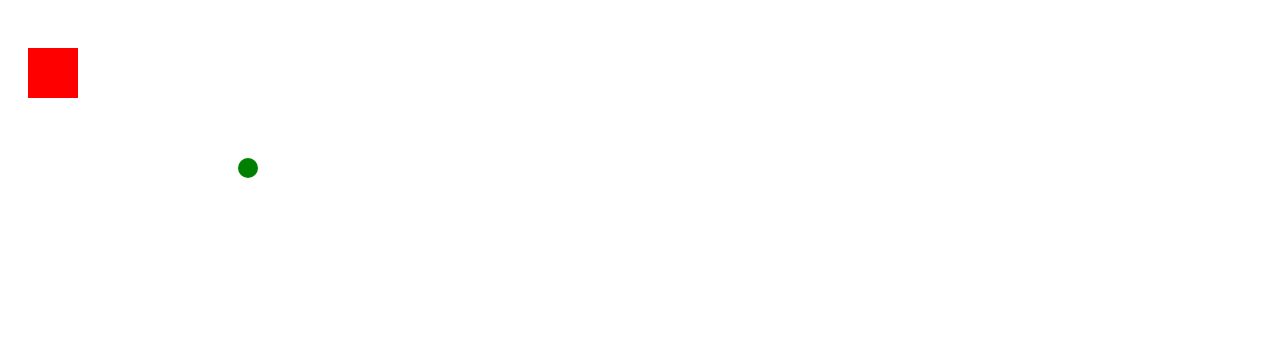
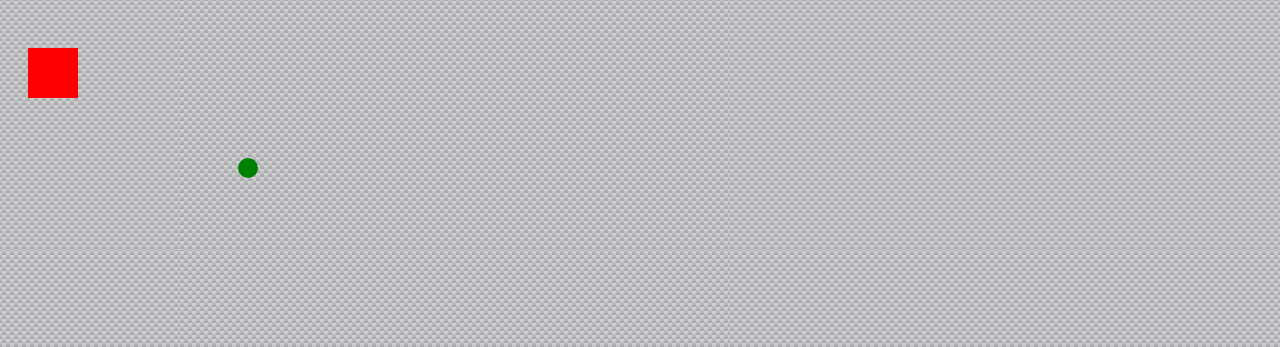
Before and after one commit to Pavitra122/Breakout-Parody, a plain HTML site: page index.html in a window 1280 px wide. Shown: the top 347 px of the page. Drawn offline with Linux system fonts and the light colour scheme.

Commit message:
Update style.css

```diff
--- a/style.css
+++ b/style.css
@@ -1,4 +1,4 @@
-#blocks {
+body {
   background-image: url("grey.jpg");
   background-repeat: repeat;
   background-position: right top;
```
